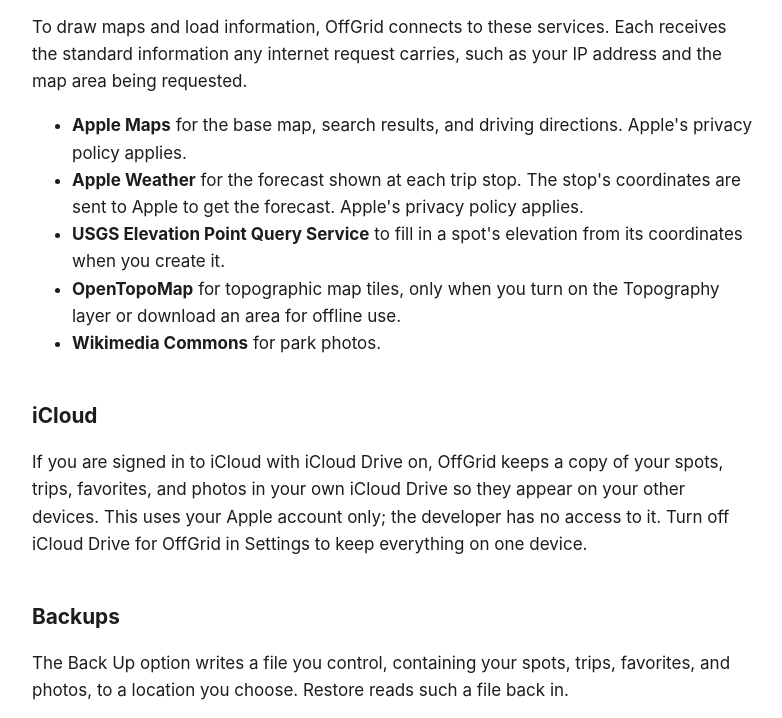
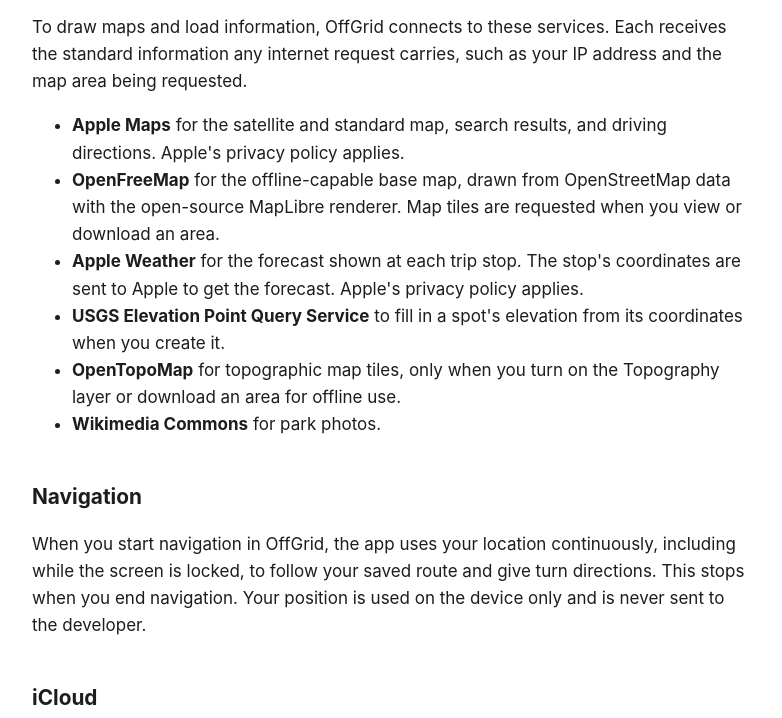
Before and after one commit to Cherrmann9/offgrid-legal, a plain HTML site: page privacy.html in a window 1280 px wide. Shown: the part 816-1534 px from the top of the page, without its empty margins (248-1030 px from the left). Drawn offline with Linux system fonts and the light colour scheme.

Commit message:
Privacy policy: OpenFreeMap base map, navigation location use

```diff
--- a/privacy.html
+++ b/privacy.html
@@ -1,5 +1,5 @@
 <!doctype html><html lang="en"><head><meta charset="utf-8"><meta name="viewport" content="width=device-width,initial-scale=1"><title>OffGrid Privacy Policy</title><style>body{font:17px/1.6 -apple-system,BlinkMacSystemFont,"Segoe UI",Helvetica,Arial,sans-serif;max-width:720px;margin:0 auto;padding:32px 20px;color:#1d1d1f;background:#fff}h1{font-size:2rem;line-height:1.15;letter-spacing:-.02em}h2{margin-top:2em;font-size:1.3rem}a{color:#2c7a3a}nav a{margin-right:16px}em{color:#6e6e73}@media(prefers-color-scheme:dark){body{background:#0a0d0b;color:#f5f5f7}a{color:#6bd17a}em{color:#a1a1a6}}</style></head><body><nav><a href="index.html">OffGrid</a><a href="privacy.html">Privacy Policy</a><a href="terms.html">Terms of Use</a></nav><h1>OffGrid Privacy Policy</h1>
-<p><em>Last updated: September 23, 2026</em></p>
+<p><em>Last updated: September 24, 2026</em></p>
 <p>OffGrid is a camping spot tracker and trip planner. It is designed to keep your data on your device.</p>
 <h2>What OffGrid stores</h2>
 <ul>
@@ -13,12 +13,15 @@
 <h2>Third-party services the app contacts</h2>
 <p>To draw maps and load information, OffGrid connects to these services. Each receives the standard information any internet request carries, such as your IP address and the map area being requested.</p>
 <ul>
-<li><strong>Apple Maps</strong> for the base map, search results, and driving directions. Apple&#x27;s privacy policy applies.</li>
+<li><strong>Apple Maps</strong> for the satellite and standard map, search results, and driving directions. Apple&#x27;s privacy policy applies.</li>
+<li><strong>OpenFreeMap</strong> for the offline-capable base map, drawn from OpenStreetMap data with the open-source MapLibre renderer. Map tiles are requested when you view or download an area.</li>
 <li><strong>Apple Weather</strong> for the forecast shown at each trip stop. The stop&#x27;s coordinates are sent to Apple to get the forecast. Apple&#x27;s privacy policy applies.</li>
 <li><strong>USGS Elevation Point Query Service</strong> to fill in a spot&#x27;s elevation from its coordinates when you create it.</li>
 <li><strong>OpenTopoMap</strong> for topographic map tiles, only when you turn on the Topography layer or download an area for offline use.</li>
 <li><strong>Wikimedia Commons</strong> for park photos.</li>
 </ul>
+<h2>Navigation</h2>
+<p>When you start navigation in OffGrid, the app uses your location continuously, including while the screen is locked, to follow your saved route and give turn directions. This stops when you end navigation. Your position is used on the device only and is never sent to the developer.</p>
 <h2>iCloud</h2>
 <p>If you are signed in to iCloud with iCloud Drive on, OffGrid keeps a copy of your spots, trips, favorites, and photos in your own iCloud Drive so they appear on your other devices. This uses your Apple account only; the developer has no access to it. Turn off iCloud Drive for OffGrid in Settings to keep everything on one device.</p>
 <h2>Backups</h2>
```
